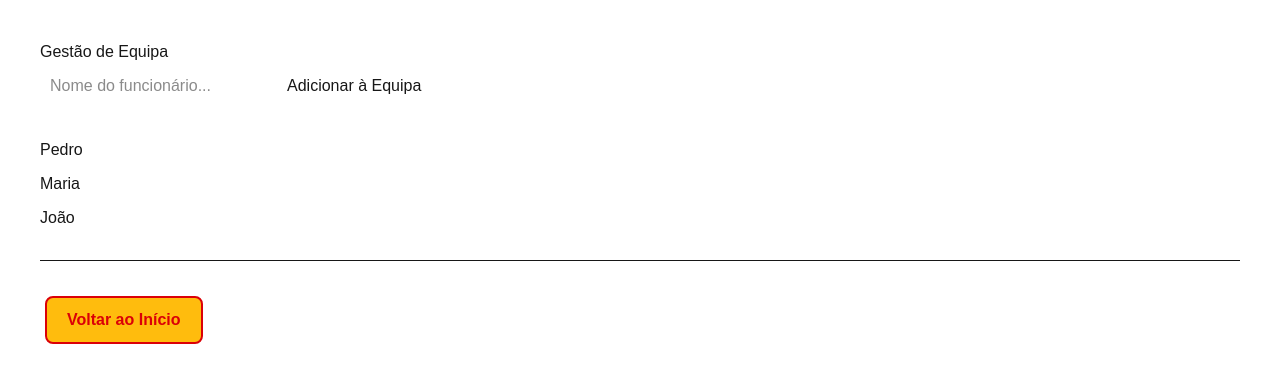
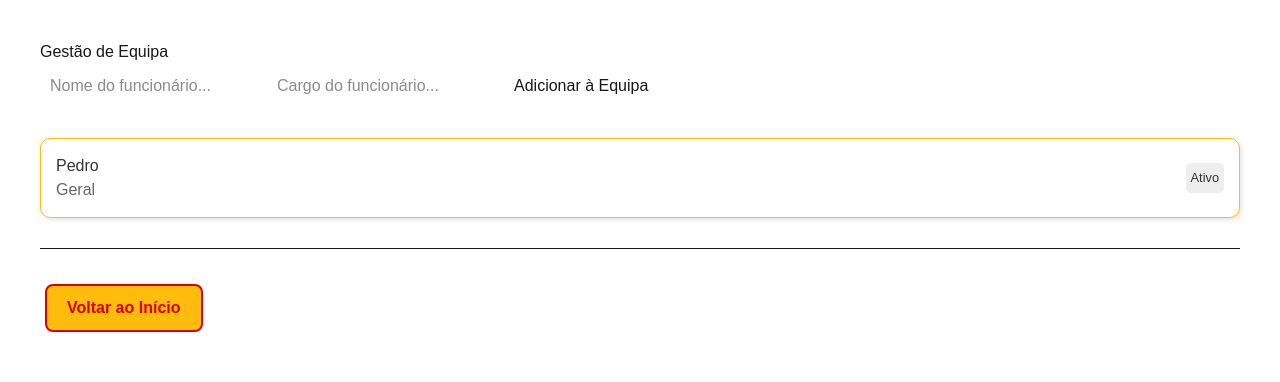
Before and after one commit to QuakeXIV/shiftbalance, a Next.js app: page /funcionarios in a window 1280 px wide. Shown: the top 382 px of the page. Built offline with nearby package versions, Linux system fonts and the light colour scheme.

Commit message:
Criado componente CardFuncionario com Props

```diff
--- a/app/funcionarios/page.tsx
+++ b/app/funcionarios/page.tsx
@@ -2,17 +2,23 @@
 
 import { useState } from 'react';
 import BotaoMenu from '../../components/BotaoMenu';
+import CardFuncionario from '@/components/CardFuncionarios';
 
 export default function PaginaFuncionarios() {
-  const [equipa, setEquipa] = useState(['Pedro', 'Maria', 'João']);
+    const [equipa, setEquipa] = useState([{ nome: 'Pedro', cargo: 'Geral' }]); // Este tabuleiro guarda a lista de funcionários, começa com um exemplo
 
     // Este tabuleiro guarda o que estás a escrever agora
     const [nomeDigitado, setNomeDigitado] = useState("");
 
+    const [cargo, setCargo] = useState("");
+
     const adicionarFuncionario = () => {
-    if (nomeDigitado !== "") { // Só adiciona se não estiver vazio
-      setEquipa([...equipa, nomeDigitado]); // Adiciona o que escreveste à lista
-      setNomeDigitado(""); // Limpa o campo de escrita depois de adicionar
+        if (nomeDigitado !== "" && cargo !== "") {
+            // Criamos um OBJETO { nome, cargo } e metemos na lista
+            setEquipa([...equipa, { nome: nomeDigitado, cargo: cargo }]);
+
+            setNomeDigitado("");
+            setCargo("");
         }
     };
 
@@ -29,14 +35,24 @@ export default function PaginaFuncionarios() {
                 style={{ padding: '10px', fontSize: '1rem' }}
             />
 
+            <input
+                type='text'
+                placeholder='Cargo do funcionário...'
+                value={cargo}
+                onChange={(v) => setCargo(v.target.value)}
+                style={{ padding: '10px', fontSize: '1rem' }}
+            />
+
             <button onClick={adicionarFuncionario} style={{ padding: '10px', marginLeft: '10px' }}>
                 Adicionar à Equipa
             </button>
 
+
+
             {/* 2. A LISTA */}
             <ul style={{ marginTop: '30px' }}>
-        {equipa.map((nome, index) => (
-          <li key={index} style={{ marginBottom: '10px' }}>{nome}</li>
+                {equipa.map((funcionario, index) => (
+                    <CardFuncionario key={index} nome={funcionario.nome} cargo={funcionario.cargo} />
                 ))}
             </ul>
 
--- /dev/null
+++ b/components/CardFuncionarios.tsx
@@ -0,0 +1,30 @@
+// Definimos o que a "Mochila" do funcionário deve conter
+interface FuncionarioProps {
+  nome: string;
+  cargo: string;
+}
+
+export default function CardFuncionario({ nome, cargo }: FuncionarioProps) {
+  return (
+    <div style={{
+      border: '1px solid #ffbc0d',
+      padding: '15px',
+      borderRadius: '10px',
+      marginBottom: '10px',
+      backgroundColor: '#fff',
+      color: '#333',
+      display: 'flex',
+      justifyContent: 'space-between',
+      alignItems: 'center',
+      boxShadow: '2px 2px 5px rgba(0,0,0,0.1)'
+    }}>
+      <div>
+        <h3 style={{ margin: 0 }}>{nome}</h3>
+        <p style={{ margin: 0, color: '#666' }}>{cargo}</p>
+      </div>
+      <span style={{ fontSize: '0.8rem', backgroundColor: '#eee', padding: '5px', borderRadius: '5px' }}>
+        Ativo
+      </span>
+    </div>
+  );
+}
```
Lines whose indentation alone changed are shown as unchanged.
